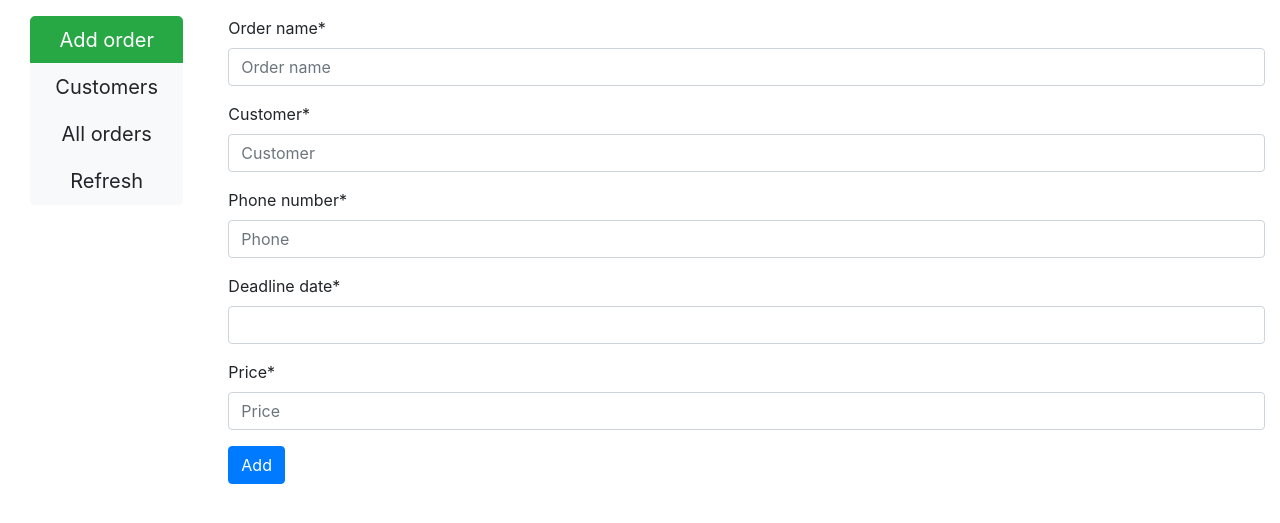
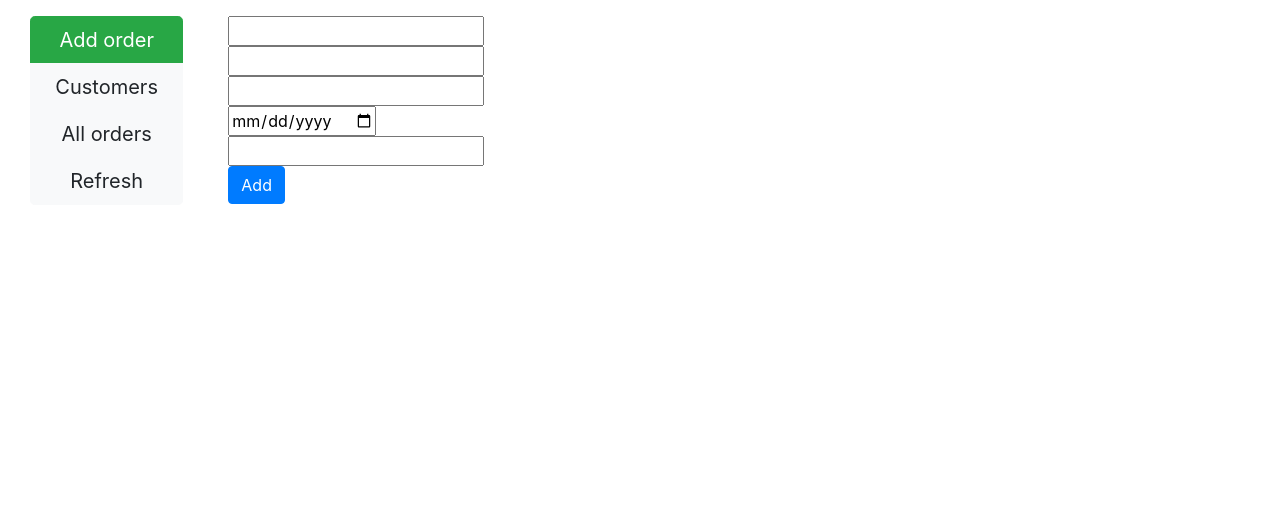
Before and after one commit to ab-413/OrderList_django, a Django app: template manager/templates/manager/add_form.html in a window 1280 px wide. Shown: the top 523 px of the page. Run offline with Django 3.2, Linux system fonts and the light colour scheme; the template is opened without the code that fills it: values that come from a table or form of the project are taken from there, others are empty; form fields are guessed from the names that the template uses; parts of the project's set-up code (start-up, migrations or seed data) failed here and were passed over; some libraries are stand-ins or nearby versions.

Commit message:
Fix add form

```diff
--- a/manager/forms.py
+++ b/manager/forms.py
@@ -1,23 +1,27 @@
-from django import forms
-from crispy_forms.helper import FormHelper
-from crispy_forms.layout import Submit
-from tempus_dominus.widgets import DatePicker
-from .models import Order
+from django.forms import ModelForm, TextInput, Textarea, ModelChoiceField
+from .models import Order, Customer
 
-class OrderForm(forms.Form):
-    # class Meta:
-    #     model = Order
-    #     fields = ('order_name', 'customer', 'phone_number', 'deadline_date', 'price')
 
-    # def __init__(self, *args, **kwargs):
-    #     super().__init__(*args, **kwargs)
-    #     self.helper = FormHelper()
-    #     self.helper.form_method = 'post'
-    #     self.helper.add_input(Submit('submit', 'Add'))
-
-    order_name = forms.CharField(widget=forms.TextInput(attrs={'placeholder': 'Order name'}))
-    customer = forms.CharField(widget=forms.TextInput(attrs={'placeholder': 'Customer'}))
-    phone_number = forms.CharField(widget=forms.TextInput(attrs={'placeholder': 'Phone'}))
-    status = forms.ChoiceField(choices=Order.ORDER_STATUSES)
-    deadline_date = forms.DateField(widget=DatePicker())
-    price = forms.CharField(widget=forms.TextInput(attrs={'placeholder': 'Price'}))
+class OrderForm(ModelForm):
+    class Meta:
+        model = Order
+        fields = ['name', 'desc', 'customer', 'deadline_date', 'price']
+        widgets = {
+            "name": TextInput(attrs={
+                'class': 'form-control',
+                'placeholder': 'Name'
+            }),
+            "desc": Textarea(attrs={
+                'class': 'form-control',
+                'placeholder': 'Description'
+            }),
+            "customer": ModelChoiceField(queryset=Customer.objects.all(), to_field_name="name"),
+            # attrs={
+            #     'class': 'form-control',
+            #     'placeholder': 'Description'
+            # }),
+            "price": TextInput(attrs={
+                'class': 'form-control',
+                'placeholder': 'Price'
+            }),
+        }
--- a/manager/models.py
+++ b/manager/models.py
@@ -1,4 +1,5 @@
 from django.db import models
+from django.db.models import Count
 from django.utils import timezone
 import datetime
 
@@ -6,13 +7,9 @@
 class Customer(models.Model):
     name = models.CharField(max_length=100)
     phone = models.CharField(max_length=20)
-    order_count = models.IntegerField(default=0)
 
     def __str__(self):
         return self.name
-
-    # def order_count():
-    #     return
 
 
 class Order(models.Model):
@@ -28,6 +25,7 @@
     ]
 
     name = models.CharField(max_length=100)
+    desc = models.TextField('Description')
     customer = models.ForeignKey(Customer, on_delete=models.CASCADE)
     status = models.CharField(
         max_length=15, choices=ORDER_STATUSES, default=NEW)
--- a/manager/static/js/methods.js
+++ b/manager/static/js/methods.js
@@ -1,17 +1,7 @@
 $(document).ready(function(){
-    // $('#add').click(function(event){
-    //   event.preventDefault();
-    //   $.ajax({
-    //     url:"engine/addorder.php",
-    //     method:"POST",
-    //     data:$('#addform').serialize(),
-    //     success:function(data){
-    //       $('#addform')[0].reset();
-    //       $('#orderAddModal').modal('hide');
-    //       $('#content').load("orders/showorders.html");
-    //     }
-    //   });
-    // });
+    $('#addorder').click(function(){
+      location.href = '/addorder/';
+    });
 
     $('#customers').click(function(){
       location.href = '/allcustomers/';
--- a/manager/templates/manager/add_form.html
+++ b/manager/templates/manager/add_form.html
@@ -1,26 +1,14 @@
 {% extends 'manager/base.html' %}
 {% block content %}
-{% load crispy_forms_tags %}
-{% csrf_token %}
-<form method="POST" novalidate>
+<form method="POST">
     {% csrf_token %}
-    <div class="form-group">
-        {{ form.order_name|as_crispy_field }}
-    </div>
-    <div class="form-group">
-        {{ form.customer|as_crispy_field }}
-    </div>
-    <div class="form-group">
-        {{ form.phone_number|as_crispy_field }}
-    </div>
-    <div class="form-group date">
-        {{ form.deadline_date|as_crispy_field }}
-    </div>
-    <div class="form-group">
-        {{ form.price|as_crispy_field }}
-    </div>
+    {{ form.name }}<br>
+    {{ form.desc }}<br>
+    {{ form.customer }}<br>
+    {{ form.deadline_date }}<br>
+    {{ form.price }}<br>
     <div>
-        <button type="submit" name="add" id="add" value="Add" class="btn btn-primary" >Add</button>
+        <button type="submit" value="Add" class="btn btn-primary" >Add</button>
     </div>
 </form>
 {% endblock %}
--- a/manager/templates/manager/all_customers.html
+++ b/manager/templates/manager/all_customers.html
@@ -14,7 +14,7 @@
     {% for customer in all_customer_list %}
     <tr>
       <th scope="row">{{ customer.id }}</th>
-      <td>{{ customer.name }}</td>
+      <td><a href="{% url 'manager:customer_detail' customer.id %}">{{ customer.name }}</a></td>
       <td>{{ customer.phone }}</td>
       <td>{{ customer.order_count }}</td>
     </tr>
--- a/manager/templates/manager/base.html
+++ b/manager/templates/manager/base.html
@@ -25,8 +25,7 @@
     <div class="row">
       <div class="col-md-2" id="menu">
         <div class="container-fluid btn-group-vertical btn-group-lg">
-          <button id="btn_addorder" class="btn btn-success btn-lg btn-block" data-toggle="modal"
-            data-target="#orderAddModal">Add order</button>
+          <button id="addorder" class="btn btn-success btn-lg btn-block">Add order</button>
           <button id="customers" class="btn btn-light btn-lg btn-block">Customers</button>
           <button id="allorders" class="btn btn-light btn-lg btn-block">All orders</button>
           <button id="refresh" class="btn btn-light btn-lg btn-block">Refresh</button>
@@ -40,27 +39,6 @@
     </div>
   </div>
 
-  <!-- <div class="modal fade" id="orderAddModal" tabindex="-1" role="dialog" aria-labelledby="ModalTitle"
-    aria-hidden="true">
-    <div class="modal-dialog modal-dialog-centered" role="document">
-      <div class="modal-content">
-        <div class="modal-header">
-          <h5 class="modal-title" id="ModalTitle">New order</h5>
-          <button type="button" class="close" data-dismiss="modal" aria-label="Close">
-            <span aria-hidden="true">&times;</span>
-          </button>
-        </div>
-        <div class="modal-body">
-          {% block addform %}
-          {% endblock %}
-        </div>
-        <div class="modal-footer">
-           <button type="button" class="btn btn-secondary" data-dismiss="modal">Close</button>
-           <button type="submit" id="add" class="btn btn-primary" name="submit">Add</button>
-        </div>
-      </div>
-    </div>
-  </div> -->
   <script src="{% static "js/methods.js" %}"></script>
 
 </body>
--- a/manager/templates/manager/customer_detail.html
+++ b/manager/templates/manager/customer_detail.html
@@ -1,6 +1,6 @@
 {% extends "manager/base.html" %}
 {% block content %}
-<p>{{ custumer.name }}</p>
-<p>{{ custumer.phone }}</p>
-<p>{{ custumer.orders_count }}</p>
+<p>{{ customer.name }}</p>
+<p>{{ customer.phone }}</p>
+<p>{{ customer.orders_count }}</p>
 {% endblock %}
--- a/manager/urls.py
+++ b/manager/urls.py
@@ -8,5 +8,5 @@
     path('order/<int:pk>/', views.OrderDetailView.as_view(), name='order_detail'),
     path('allorders/', views.all_orders, name='all_orders'),
     path('allcustomers/', views.all_customers, name='all_customers'),
-    path('addorder/', views.AddOrder.as_view(), name='add_order'),
+    path('addorder/', views.addorder, name='add_order'),
 ]
```
Also changed, not shown: manager/views.py (+16 -14 lines), db.sqlite3, manager/migrations/0002_remove_customer_order_count.py (added), manager/migrations/0003_order_desc.py (added).
